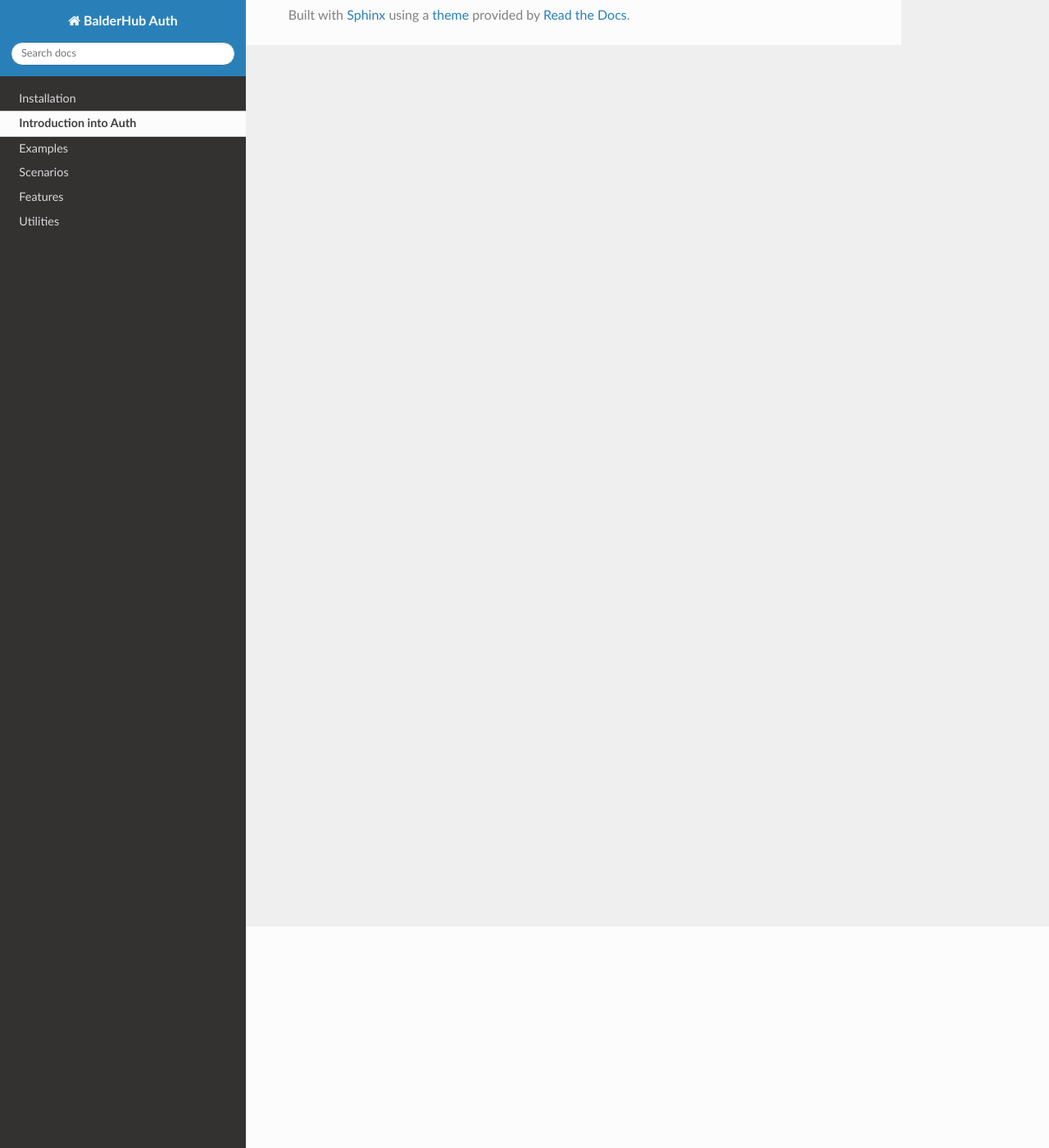
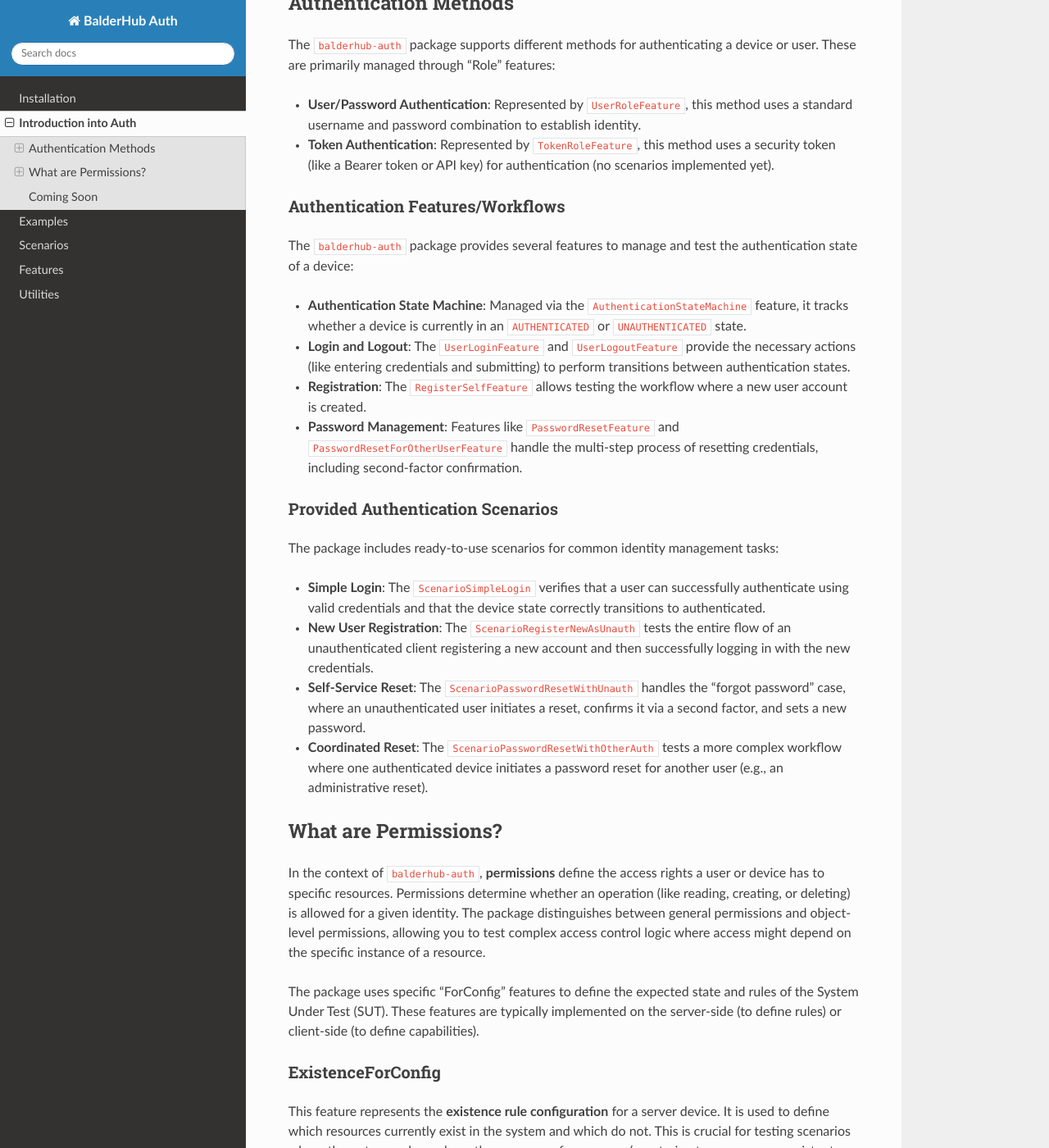
Before and after one commit to balder-dev/balderhub-auth, a Sphinx documentation site: the page built from docs/source/topic_intro.rst, in a window 1280 px wide and 1400 px high, scrolled down 270 px. Shown: the whole window at 82% size. Built offline with Sphinx 7.4.7 and the Read the Docs theme 3.1.0, drawn with Linux system fonts in a browser that asks for light colours; the version number could not be read and is left out; some of the changed text lies outside the part shown.

Commit message:
docs(topic_intro.rst): add basic description of auth/perm

```diff
--- a/docs/source/topic_intro.rst
+++ b/docs/source/topic_intro.rst
@@ -1,4 +1,88 @@
 Introduction into Auth
 **********************
 
-.. todo provide an explanation of your specific topic that can help others to use your BalderHub project
+The ``balderhub-auth`` package is a specialized BalderHub collection designed to simplify and standardize the testing
+of authentication and authorization systems. It provides a comprehensive set of predefined Features and Scenarios that
+can be easily integrated into your Balder projects.
+
+Authentication Methods
+======================
+
+The ``balderhub-auth`` package supports different methods for authenticating a device or user. These are primarily
+managed through "Role" features:
+
+* **User/Password Authentication**: Represented by ``UserRoleFeature``, this method uses a standard username and
+  password combination to establish identity.
+* **Token Authentication**: Represented by ``TokenRoleFeature``, this method uses a security token (like a Bearer token
+  or API key) for authentication (no scenarios implemented yet).
+
+Authentication Features/Workflows
+---------------------------------
+
+The ``balderhub-auth`` package provides several features to manage and test the authentication state of a device:
+
+* **Authentication State Machine**: Managed via the ``AuthenticationStateMachine`` feature, it tracks whether a device
+  is currently in an ``AUTHENTICATED`` or ``UNAUTHENTICATED`` state.
+* **Login and Logout**: The ``UserLoginFeature`` and ``UserLogoutFeature`` provide the necessary actions (like entering
+  credentials and submitting) to perform transitions between authentication states.
+* **Registration**: The ``RegisterSelfFeature`` allows testing the workflow where a new user account is created.
+* **Password Management**: Features like ``PasswordResetFeature`` and ``PasswordResetForOtherUserFeature`` handle the
+  multi-step process of resetting credentials, including second-factor confirmation.
+
+Provided Authentication Scenarios
+---------------------------------
+
+The package includes ready-to-use scenarios for common identity management tasks:
+
+* **Simple Login**: The ``ScenarioSimpleLogin`` verifies that a user can successfully authenticate using valid
+  credentials and that the device state correctly transitions to authenticated.
+* **New User Registration**: The ``ScenarioRegisterNewAsUnauth`` tests the entire flow of an unauthenticated client
+  registering a new account and then successfully logging in with the new credentials.
+* **Self-Service Reset**: The ``ScenarioPasswordResetWithUnauth`` handles the "forgot password" case, where an
+  unauthenticated user initiates a reset, confirms it via a second factor, and sets a new password.
+* **Coordinated Reset**: The ``ScenarioPasswordResetWithOtherAuth`` tests a more complex workflow where one
+  authenticated device initiates a password reset for another user (e.g., an administrative reset).
+
+What are Permissions?
+=====================
+
+In the context of ``balderhub-auth``, **permissions** define the access rights a user or device has to specific
+resources. Permissions determine whether an operation (like reading, creating, or deleting) is allowed for a given
+identity. The package distinguishes between general permissions and object-level permissions, allowing you to test
+complex access control logic where access might depend on the specific instance of a resource.
+
+The package uses specific "ForConfig" features to define the expected state and rules of the System Under Test (SUT).
+These features are typically implemented on the server-side (to define rules) or client-side (to define capabilities).
+
+ExistenceForConfig
+------------------
+
+This feature represents the **existence rule configuration** for a server device. It is used to define which resources
+currently exist in the system and which do not. This is crucial for testing scenarios where the outcome depends on the
+presence of a resource (e.g., trying to access a non-existent object should return a 404 error regardless of
+permissions).
+
+AuthenticationForConfig
+-----------------------
+
+This feature represents the **authentication rule configuration** for a server device. It defines which resources
+require authentication and which are publicly accessible. By providing lists of resources that require (or do not
+require) authentication, it allows the scenarios to automatically verify if the SUT correctly enforces authentication
+boundaries.
+
+HasPermissionsForConfig
+-----------------------
+
+This feature represents the **permission rule configuration** for a client/user device. It defines which permissions
+the current user is supposed to have. Scenarios use this information to verify that the user can indeed perform
+permitted operations and is blocked from forbidden ones.
+
+Coming Soon
+===========
+
+This package is still under development.
+
+New scenarios for edge-cases, wrong field content and admin user management will be added soon.
+
+If you would like to contribute, feel free to
+`create new pull requests <https://github.com/balder-dev/balderhub-auth/pulls>`_.
```
